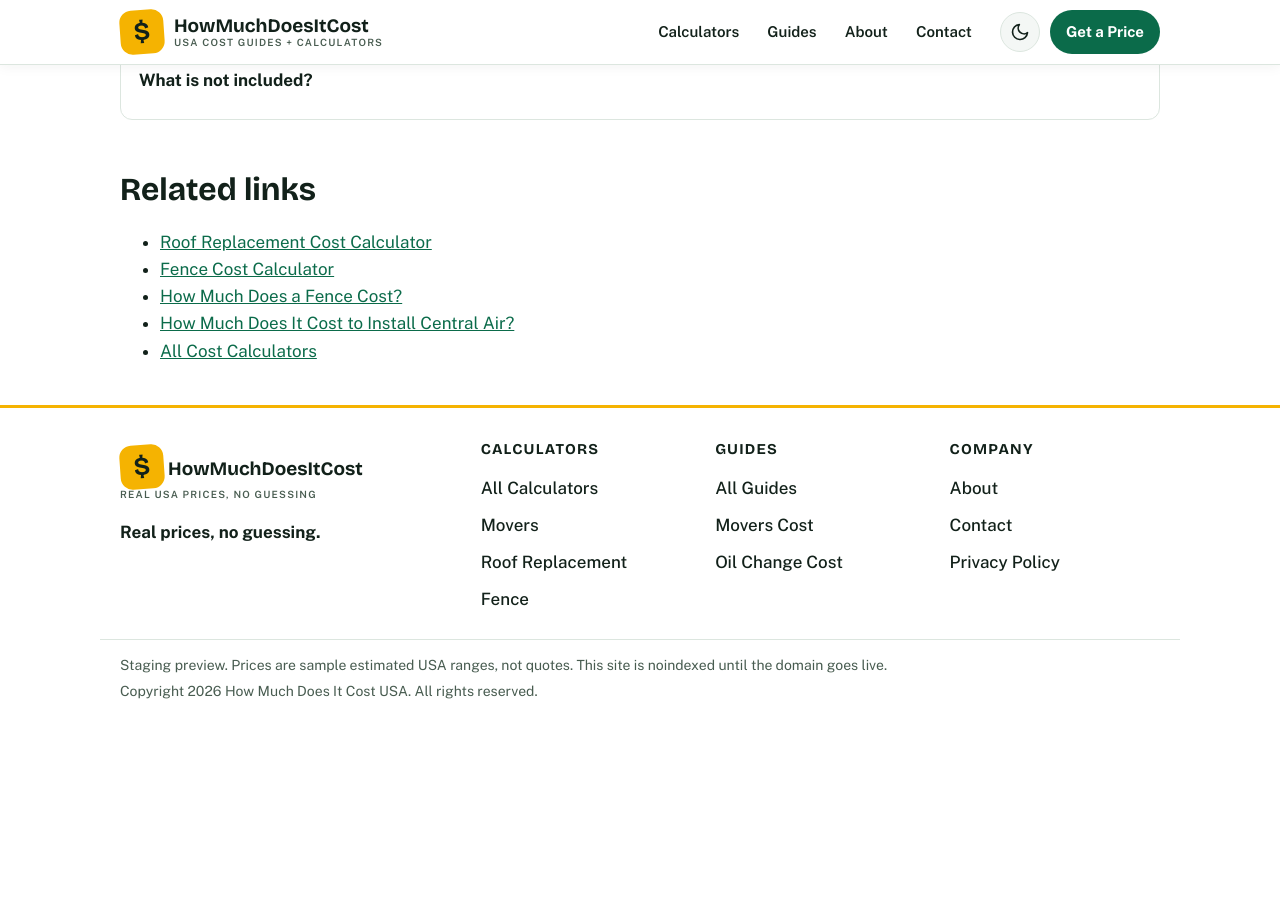
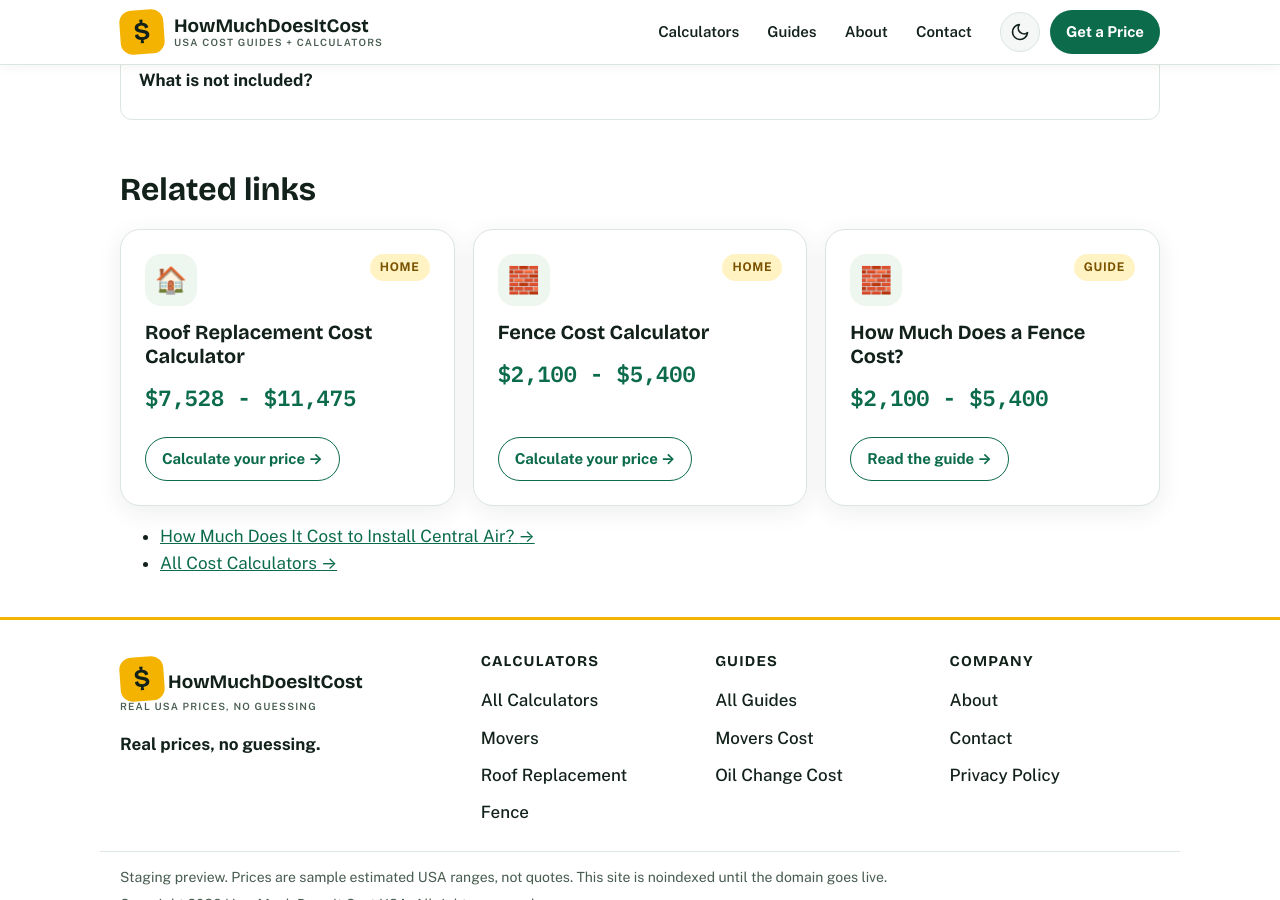
Before and after one commit to zaidmeo09-dhangal/howmuchdoesitcostusa, a Jekyll site: the page built from _posts/2026-11-14-how-much-does-it-cost-to-replace-a-roof.md, in a window 1280 px wide and 900 px high, scrolled down 3164 px. Built offline with Jekyll 4.4.1, drawn with Linux system fonts in a browser that asks for light colours; before the commit the page ends 3890 px from its top, so only the background shows below that.

Commit message:
Initial deploy: add _posts/2026-11-14-how-much-does-it-cost-to-replace-a-roof.md

```diff
--- a/_posts/2026-11-14-how-much-does-it-cost-to-replace-a-roof.md
+++ b/_posts/2026-11-14-how-much-does-it-cost-to-replace-a-roof.md
@@ -180,10 +180,12 @@ Most US cities require a permit for a full roof replacement, and the permit fee
 
 ## Related links
 
-<ul>
-<li><a href="{{ '/roof-replacement-cost-calculator/' | relative_url }}">Roof Replacement Cost Calculator</a></li>
-<li><a href="{{ '/fence-cost-calculator/' | relative_url }}">Fence Cost Calculator</a></li>
-<li><a href="{{ '/blog/how-much-does-a-fence-cost/' | relative_url }}">How Much Does a Fence Cost?</a></li>
-<li><a href="{{ '/blog/how-much-does-it-cost-to-install-central-air/' | relative_url }}">How Much Does It Cost to Install Central Air?</a></li>
-<li><a href="{{ '/tools/' | relative_url }}">All Cost Calculators</a></li>
+<div class="grid related-grid">
+<div class="card related-card"><div class="card-top"><span class="card-icon" aria-hidden="true">🏠</span><span class="card-cat">Home</span></div><h3><a href="{{ '/roof-replacement-cost-calculator/' | relative_url }}">Roof Replacement Cost Calculator</a></h3><p class="price">$7,528 - $11,475</p><a class="card-cta" href="{{ '/roof-replacement-cost-calculator/' | relative_url }}">Calculate your price &rarr;</a></div>
+<div class="card related-card"><div class="card-top"><span class="card-icon" aria-hidden="true">🧱</span><span class="card-cat">Home</span></div><h3><a href="{{ '/fence-cost-calculator/' | relative_url }}">Fence Cost Calculator</a></h3><p class="price">$2,100 - $5,400</p><a class="card-cta" href="{{ '/fence-cost-calculator/' | relative_url }}">Calculate your price &rarr;</a></div>
+<div class="card related-card"><div class="card-top"><span class="card-icon" aria-hidden="true">🧱</span><span class="card-cat">Guide</span></div><h3><a href="{{ '/blog/how-much-does-a-fence-cost/' | relative_url }}">How Much Does a Fence Cost?</a></h3><p class="price">$2,100 - $5,400</p><a class="card-cta" href="{{ '/blog/how-much-does-a-fence-cost/' | relative_url }}">Read the guide &rarr;</a></div>
+</div>
+<ul class="chip-list">
+  <li><a href="{{ '/blog/how-much-does-it-cost-to-install-central-air/' | relative_url }}">How Much Does It Cost to Install Central Air? <span aria-hidden="true">&rarr;</span></a></li>
+  <li><a href="{{ '/tools/' | relative_url }}">All Cost Calculators <span aria-hidden="true">&rarr;</span></a></li>
 </ul>
```
